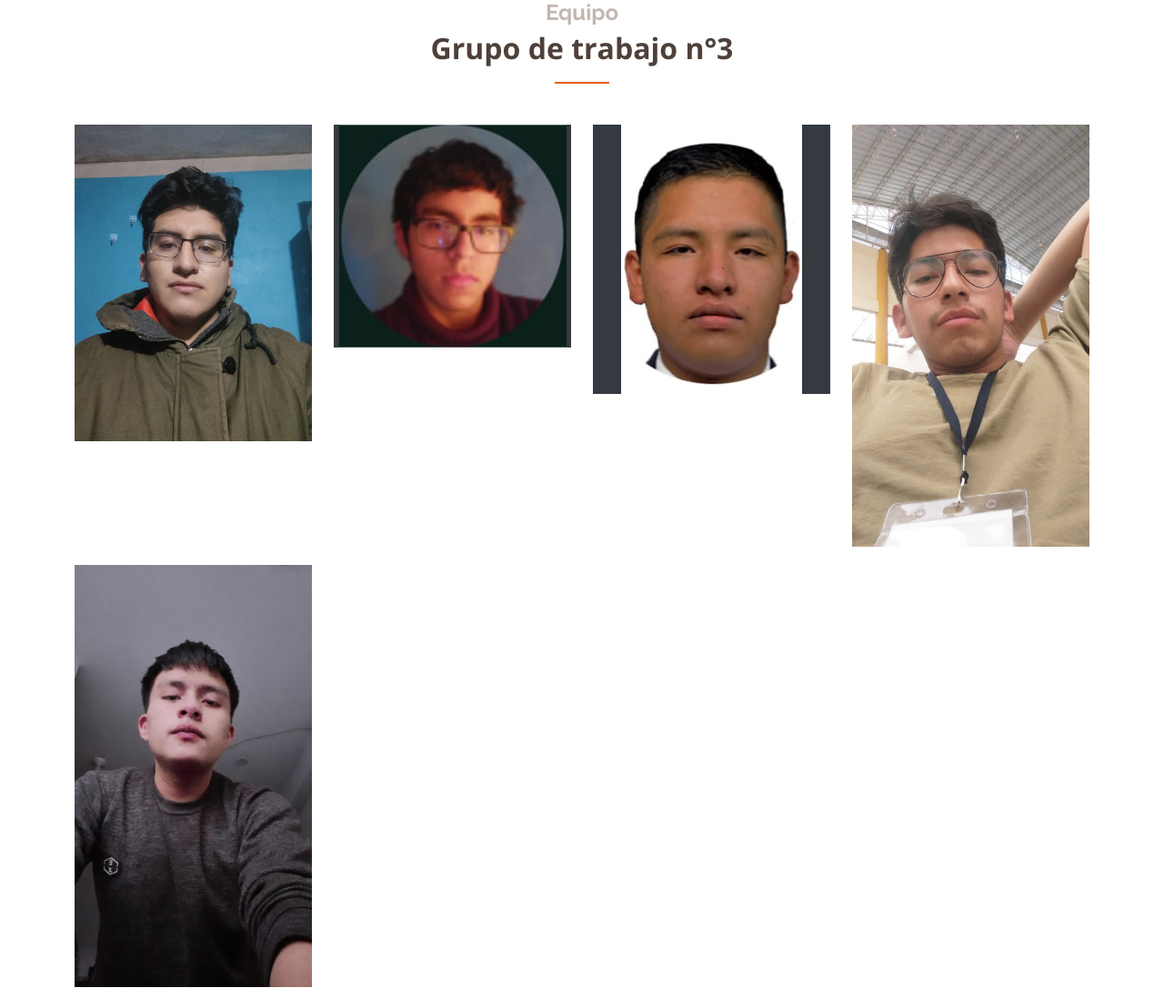
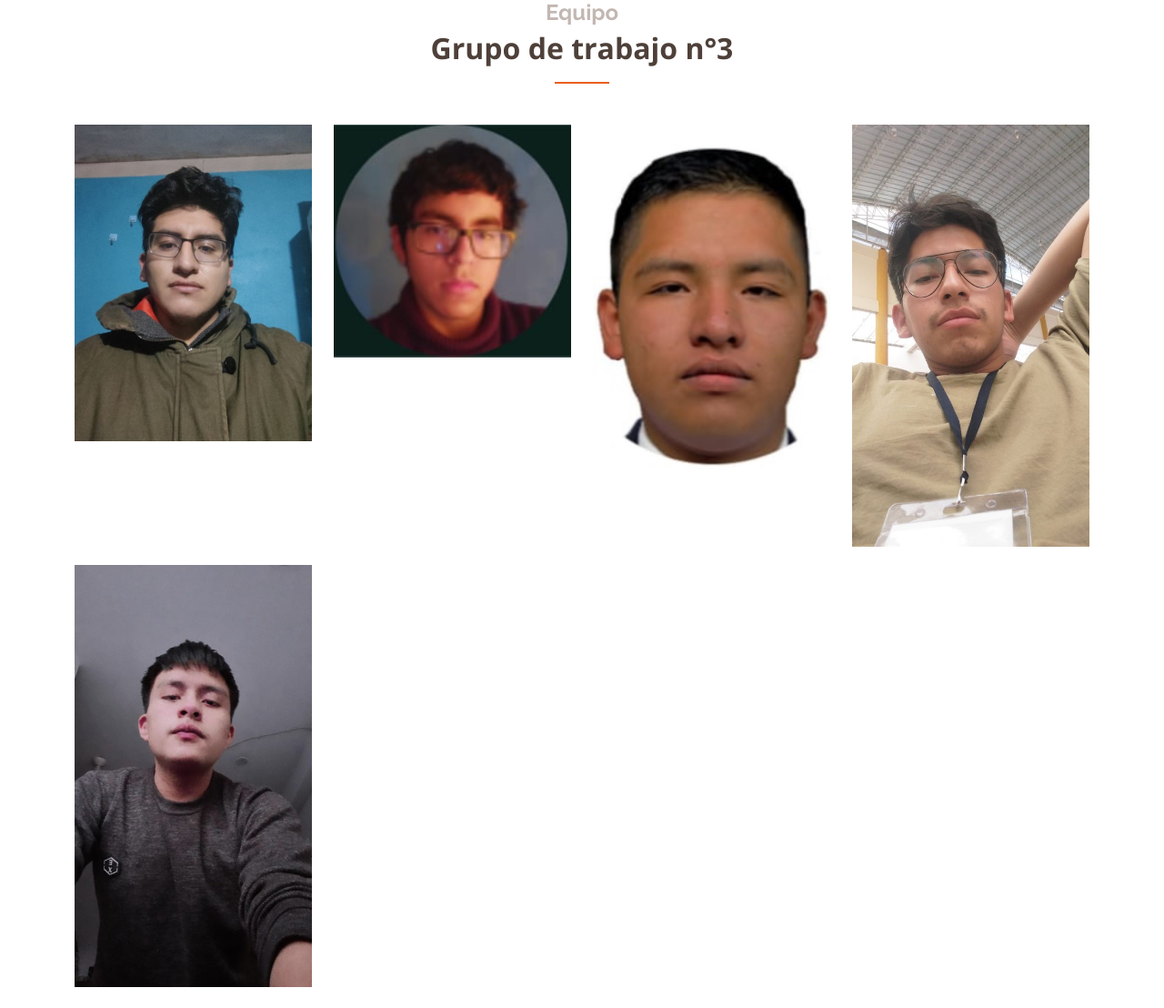
Before and after one commit to GiohanT/Edu-Gestor, a plain HTML site: page index.html in a window 1280 px wide. Shown: the part 3340-4448 px from the top of the page at 91% size. Drawn offline with nearby package versions, Linux system fonts and the light colour scheme.

Commit message:
correcion de las imagenes

```diff
--- a/index.html
+++ b/index.html
@@ -320,7 +320,7 @@
 
           <div class="col-xl-3 col-lg-4 col-md-6" data-aos="zoom-in" data-aos-delay="100">
             <div class="member">
-              <img src="assets/img/team/1.jpg" class="img-fluid" alt="">
+              <img src="assets/img/team/1_1.jpg" class="img-fluid" alt="">
               <div class="member-info">
                 <div class="member-info-content">
                   <h4>Torres Orihuela Giohan Ibsen </h4>
@@ -338,7 +338,7 @@
 
           <div class="col-xl-3 col-lg-4 col-md-6" data-aos="zoom-in" data-aos-delay="200">
             <div class="member">
-              <img src="assets/img/team/2.jpg" class="img-fluid" alt="">
+              <img src="assets/img/team/2_1.jpg" class="img-fluid" alt="">
               <div class="member-info">
                 <div class="member-info-content">
                   <h4>Soto Escobar Giancarlo Marcio</h4>
@@ -355,7 +355,7 @@
           </div>
           <div class="col-xl-3 col-lg-4 col-md-6" data-aos="zoom-in" data-aos-delay="200">
             <div class="member">
-              <img src="assets/img/team/3.jpg" class="img-fluid" alt="">
+              <img src="assets/img/team/3_1.jpg" class="img-fluid" alt="">
               <div class="member-info">
                 <div class="member-info-content">
                   <h4>Munive Rios Antony</h4>
@@ -373,7 +373,7 @@
 
           <div class="col-xl-3 col-lg-4 col-md-6" data-aos="zoom-in" data-aos-delay="300">
             <div class="member">
-              <img src="assets/img/team/4.jpg" class="img-fluid" alt="">
+              <img src="assets/img/team/4_1.jpg" class="img-fluid" alt="">
               <div class="member-info">
                 <div class="member-info-content">
                   <h4>Garay Valverde</h4>
@@ -391,7 +391,7 @@
 
           <div class="col-xl-3 col-lg-4 col-md-6" data-aos="zoom-in" data-aos-delay="400">
             <div class="member">
-              <img src="assets/img/team/5.jpg" class="img-fluid" alt="">
+              <img src="assets/img/team/5_1.jpg" class="img-fluid" alt="">
               <div class="member-info">
                 <div class="member-info-content">
                   <h4>Zevallos Melendres Yimer Edyson</h4>
```
Also changed, not shown: assets/img/team/1.jpg (deleted), assets/img/team/1_1.jpg (added), assets/img/team/2.jpg (deleted), assets/img/team/2_1.jpg (added), assets/img/team/3.jpg (deleted), assets/img/team/3_1.jpg (added), assets/img/team/4.jpg (deleted), assets/img/team/4_1.jpg (added), assets/img/team/5.jpg (deleted), assets/img/team/5_1.jpg (added).
